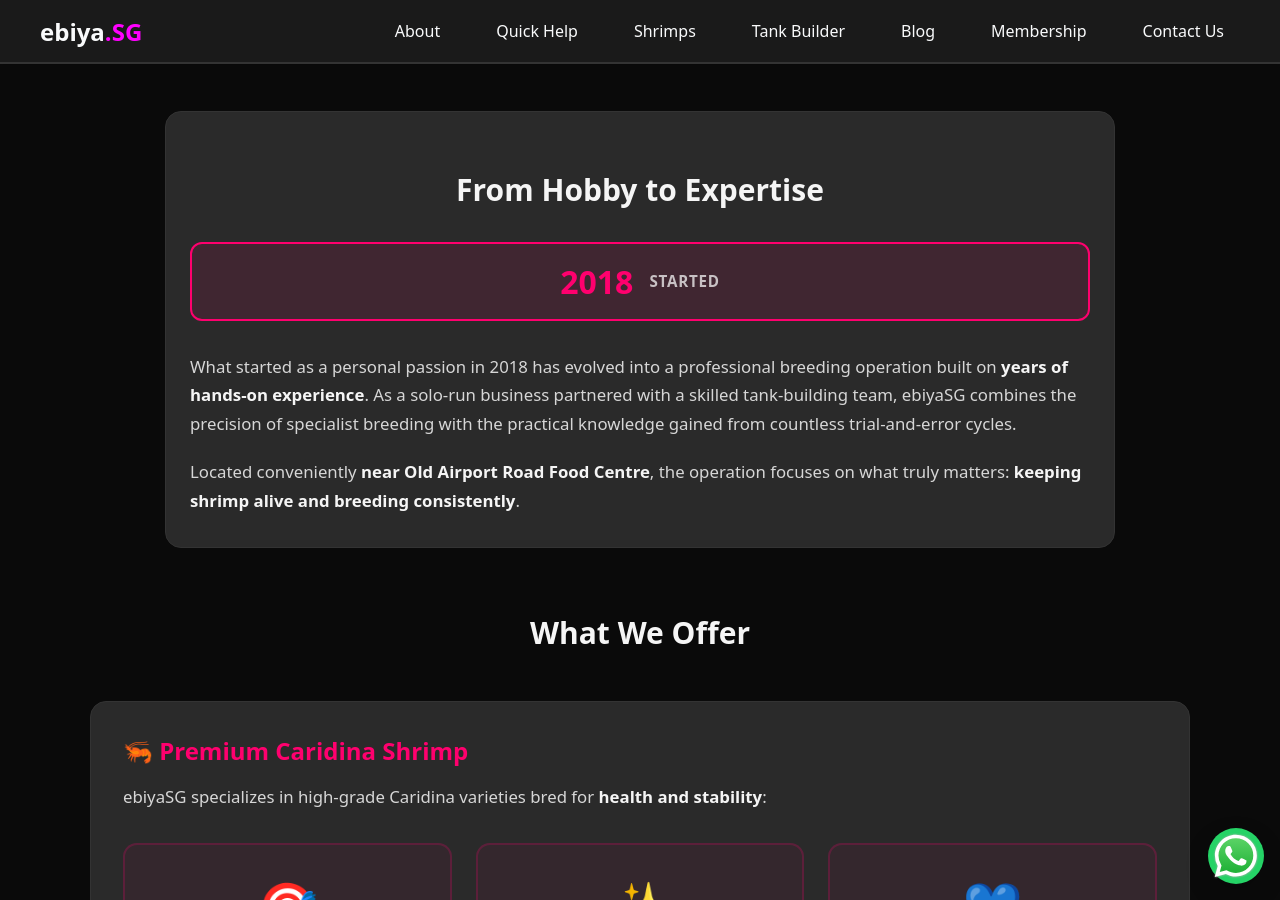
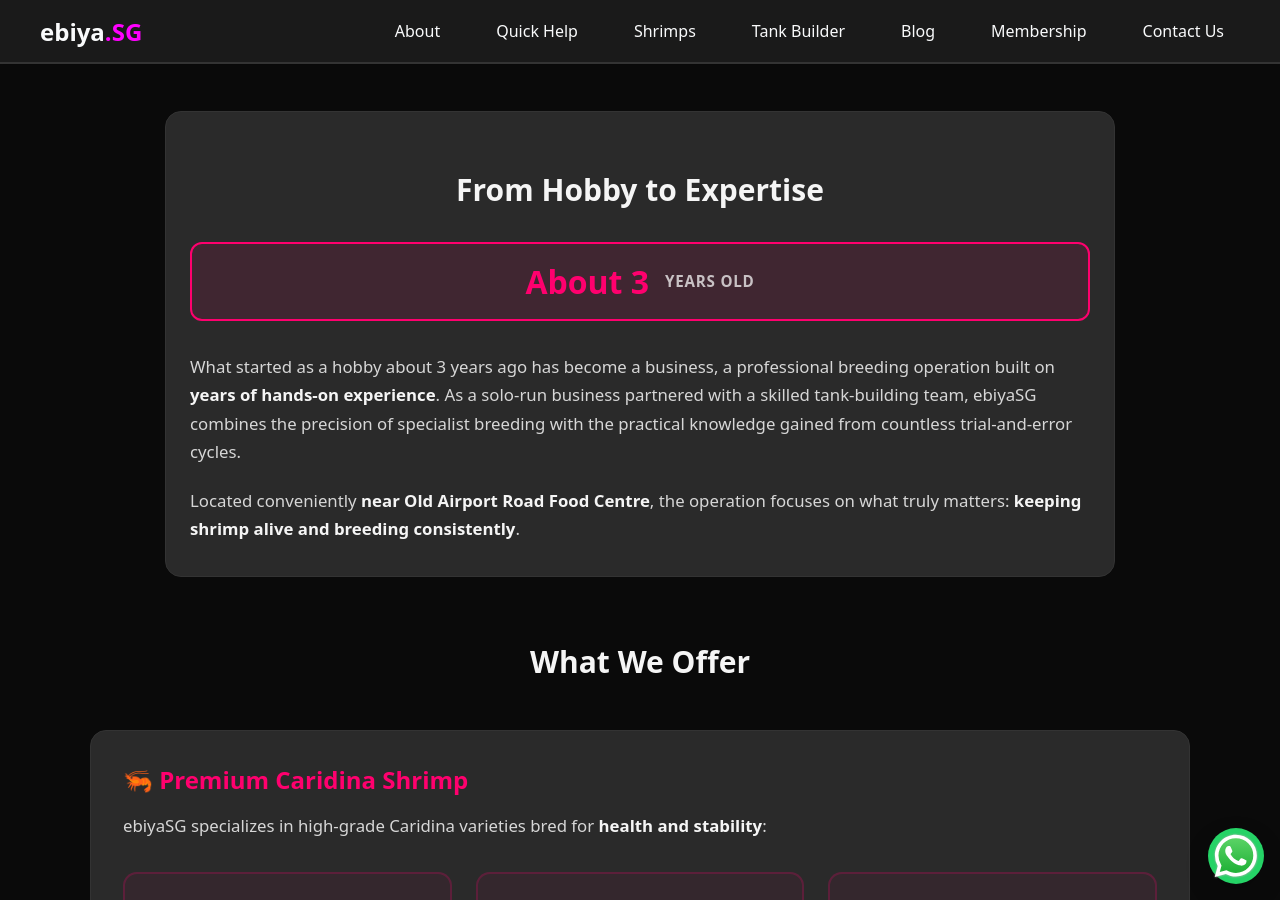
Before and after one commit to m33lucky-benny/reimagined-eureka, a Jekyll site: the page built from about.md, in a window 1280 px wide and 900 px high, scrolled down 405 px. Built offline with Jekyll 4.4.1, drawn with Linux system fonts in a browser that asks for light colours.

Commit message:
about: replace the 2018 start date with "about 3 years old"
Year badge, journey text, description, og/twitter tags and JSON-LD
description now say the business is about 3 years old, a hobby that
became a business. foundingDate is removed rather than guessed.

Co-Authored-By: Claude Sonnet 5.5 <noreply@anthropic.com>

```diff
--- a/about.md
+++ b/about.md
@@ -2,7 +2,7 @@
 layout: page
 title: "About ebiyaSG – Singapore Caridina Shrimp Specialist & Custom Tank Builder | Expert Breeder"
 permalink: /about/
-description: "Professional Caridina shrimp breeder in Singapore specializing in BOA, GALAXY, and BLUE KING KONG varieties. Custom breeding tanks designed for maximum shrimplet survival rates. Located near Old Airport Road, serving passionate shrimp keepers since 2018."
+description: "Professional Caridina shrimp breeder in Singapore specializing in BOA, GALAXY, and BLUE KING KONG varieties. Custom breeding tanks designed for maximum shrimplet survival rates. Located near Old Airport Road. About 3 years old: a hobby that became a business."
 author: ebiyaSG
 image: /assets/images/green-tiger.png
 keywords:
@@ -22,7 +22,7 @@ keywords:
 
 # Open Graph
 og_title: "About ebiyaSG – Singapore's Caridina Shrimp Breeding Specialist"
-og_description: "Professional Caridina breeder since 2018. Specializing in BOA, GALAXY, BLUE KING KONG. Custom breeding tanks engineered for shrimplet survival. Near Old Airport Road."
+og_description: "Singapore Caridina breeder, about 3 years old: a hobby that became a business. Specializing in BOA, GALAXY, BLUE KING KONG. Custom breeding tanks engineered for shrimplet survival. Near Old Airport Road."
 og_type: website
 og_url: https://ebiya.sg/about/
 og_image: https://ebiya.sg/assets/images/green-tiger.png
@@ -31,7 +31,7 @@ og_image_alt: "ebiyaSG Caridina shrimp breeding specialist Singapore"
 # Twitter Card
 twitter_card: summary_large_image
 twitter_title: "About ebiyaSG – Singapore Caridina Shrimp Specialist"
-twitter_description: "Professional breeder specializing in BOA, GALAXY, BLUE KING KONG. Custom tanks for maximum shrimplet survival since 2018."
+twitter_description: "Professional breeder specializing in BOA, GALAXY, BLUE KING KONG. Custom tanks for maximum shrimplet survival. About 3 years old: a hobby that became a business."
 twitter_image: https://ebiya.sg/assets/images/green-tiger.png
 
 # Schema.org metadata
@@ -52,12 +52,12 @@ canonical_url: https://ebiya.sg/about/
 
   <div class="journey-content">
     <div class="timeline-marker">
-      <span class="year">2018</span>
-      <span class="label">Started</span>
+      <span class="year">About 3</span>
+      <span class="label">Years old</span>
     </div>
 
     <p class="journey-text">
-      What started as a personal passion in 2018 has evolved into a professional breeding operation
+      What started as a hobby about 3 years ago has become a business, a professional breeding operation
       built on <strong>years of hands-on experience</strong>. As a solo-run business partnered with
       a skilled tank-building team, ebiyaSG combines the precision of specialist breeding with the
       practical knowledge gained from countless trial-and-error cycles.
@@ -332,14 +332,14 @@ canonical_url: https://ebiya.sg/about/
 <meta property="og:url" content="https://ebiya.sg/about/" />
 <meta property="og:type" content="website" />
 <meta property="og:title" content="About ebiyaSG – Singapore's Premier Caridina Shrimp Breeding Specialist" />
-<meta property="og:description" content="Professional Caridina breeder since 2018 specializing in BOA, GALAXY, BLUE KING KONG varieties. Custom breeding tanks engineered for maximum shrimplet survival. Near Old Airport Road." />
+<meta property="og:description" content="Singapore Caridina breeder, about 3 years old: a hobby that became a business. Specializing in BOA, GALAXY, BLUE KING KONG varieties. Custom breeding tanks engineered for maximum shrimplet survival. Near Old Airport Road." />
 <meta property="og:image" content="https://ebiya.sg/assets/images/green-tiger.png" />
 <meta property="og:image:alt" content="ebiyaSG premium Caridina shrimp" />
 <meta property="og:site_name" content="ebiyaSG - Singapore Shrimp Specialists" />
 
 <meta name="twitter:card" content="summary_large_image" />
 <meta name="twitter:title" content="About ebiyaSG – Singapore Caridina Shrimp Specialist" />
-<meta name="twitter:description" content="Professional breeder since 2018. BOA, GALAXY, BLUE KING KONG. Custom tanks for shrimplet survival. Near Old Airport Road." />
+<meta name="twitter:description" content="About 3 years old: a hobby that became a business. BOA, GALAXY, BLUE KING KONG. Custom tanks for shrimplet survival. Near Old Airport Road." />
 <meta name="twitter:image" content="https://ebiya.sg/assets/images/green-tiger.png" />
 
 <meta name="robots" content="index,follow,max-snippet:-1,max-image-preview:large,max-video-preview:-1" />
@@ -355,7 +355,7 @@ canonical_url: https://ebiya.sg/about/
   "@id": "https://ebiya.sg/#organization",
   "name": "ebiyaSG",
   "image": "https://ebiya.sg/assets/images/green-tiger.png",
-  "description": "Professional Caridina shrimp breeder and custom tank builder in Singapore specializing in BOA, GALAXY, and BLUE KING KONG varieties since 2018.",
+  "description": "Professional Caridina shrimp breeder and custom tank builder in Singapore specializing in BOA, GALAXY, and BLUE KING KONG varieties. About 3 years old: a hobby that became a business.",
   "url": "https://ebiya.sg/",
   "telephone": "",
   "address": {
@@ -387,7 +387,6 @@ canonical_url: https://ebiya.sg/about/
     "@type": "Person",
     "name": "ebiyaSG"
   },
-  "foundingDate": "2018",
   "sameAs": [
     "https://instagram.com/ebiyaSG",
     "https://tiktok.com/@fish_ah_gong"
```
